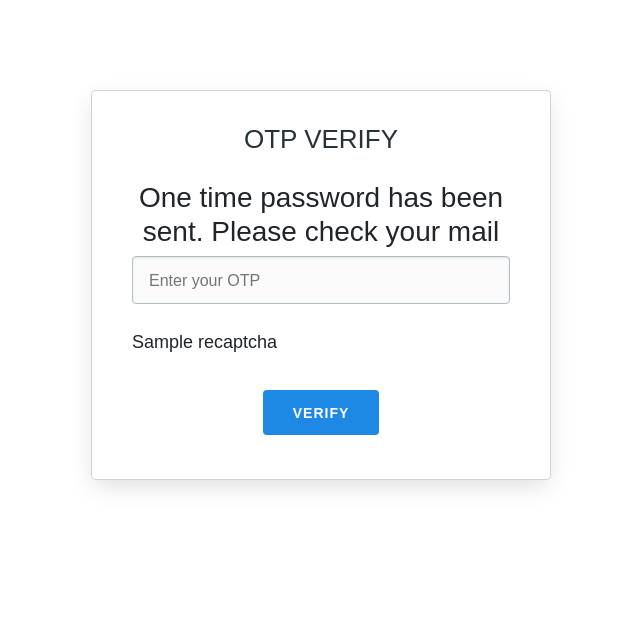
After one commit to sagartiwari07/flask-mongodb-user-login, a Flask app: template templates/verify.html in a window 1280 px wide. The commit adds this page. Shown: the top 629 px of the page, without its empty margins (319-959 px from the left). Run offline with Flask 2, Linux system fonts and the light colour scheme; the template is opened without the code that fills it: most values are stand-ins (such as "Sample title", 1, 10 or a date in 2020); some libraries are stand-ins or nearby versions.

Commit message:
First commit

```diff
--- a/app.py
+++ b/app.py
@@ -1,6 +1,8 @@
-from flask import Flask, render_template, url_for, request, session, redirect
+from flask import Flask, render_template, flash, url_for, request, session, redirect
 from flask_pymongo import PyMongo
-import bcrypt
+from flask_mail import Mail, Message
+from flask_recaptcha import ReCaptcha
+from random import randint
 
 app = Flask(__name__)
 app.secret_key = 'mysecret'
@@ -8,7 +10,39 @@ app.secret_key = 'mysecret'
 app.config['MONGO_DBNAME'] = 'userlogin'
 app.config['MONGO_URI'] = 'mongodb+srv://sangam:Workinflow1@userlogin.jzluw.mongodb.net/myFirstDatabase?retryWrites=true&w=majority'
 
+# Email Verification
+
+mail = Mail(app)
+
+app.config["MAIL_SERVER"] = 'smtp.gmail.com'
+app.config["MAIL_PORT"] = 465
+app.config["MAIL_USERNAME"] = 'sagartiwari.bmp@gmail.com'   # you have to give your email app password
+app.config['MAIL_PASSWORD'] = 'exmdmxjpfcabldyk'
+app.config['MAIL_USE_TLS'] = False
+app.config['MAIL_USE_SSL'] = True
+mail = Mail(app)
+otp = randint(000000, 999999)
+
+
+# Recaptcha Verification
+
+recaptcha = ReCaptcha(app=app)
+
+app.config.update(dict(
+    RECAPTCHA_ENABLED=True,
+    RECAPTCHA_SITE_KEY="6LeKOaMZAAAAAI7L6TVsZa9A2t6-9LDVYSVqX9ZP",
+    RECAPTCHA_SECRET_KEY="6LeKOaMZAAAAAKw9nhAjnpzrzrC3R0YYRf-kKDH1",
+))
+
+recaptcha = ReCaptcha()
+recaptcha.init_app(app)
+
+
+#Routes
+
+
 mongo = PyMongo(app)
+
 
 @app.route('/')
 def index():
@@ -17,21 +51,40 @@ def index():
 
     return render_template('index.html')
 
+
+
 @app.route('/login', methods=['POST'])
 def login():
     users = mongo.db.users
-    login_user = users.find_one({'email' : request.form['email']})
+    login_user = users.find_one({'email': request.form['email']})
 
     if login_user:
         if request.form['password'] == login_user['password']:
             session['email'] = request.form['email']
-            return redirect(url_for('index'))
+            email = request.form['email']
+            msg = Message(subject='otp', sender='sagartiwari.bmp@gmail.com', recipients=[email])
+            msg.body = str(otp)
+            mail.send(msg)
+            return render_template('verify.html')
 
     return 'Invalid username/password combination'
 
+
+
+@app.route('/validate', methods=['POST'])
+def validate():
+    user_otp = request.form['otp']
+    if otp == int(user_otp) and recaptcha.verify():
+        return render_template('dashboard.html')
+    return "<h3>Error Recaptcha or Invalid OTP</h3>"
+
+
+
 @app.route('/signout')
 def signout():
-  return render_template('index.html')
+    return render_template('index.html')
+
+
 
 if __name__ == '__main__':
     app.secret_key = 'mysecret'
--- a/templates/layout.html
+++ b/templates/layout.html
@@ -11,6 +11,7 @@
 
     <title>User Login</title>
 
+    <link href="{{ url_for('static', filename='css/bootstrap.min.css') }}" rel="stylesheet">
     <link href="{{ url_for('static', filename='css/styles.css') }}" rel="stylesheet">
 
 </head>
@@ -20,7 +21,7 @@
     {% block body %}{% endblock %}
 
     <script src="{{ url_for('static', filename='js/jquery.js') }}"></script>
-    <script src="{{ url_for('static', filename='js/script.js') }}"></script>
+    <script src="{{ url_for('static', filename='js/bootstrap.min.js') }}"></script>
 
 </body>
 
--- /dev/null
+++ b/templates/verify.html
@@ -0,0 +1,15 @@
+{% extends "layout.html" %}
+{% block body %}
+<div class="card-wrapper">
+    <div class="card">
+        <h1 class="center">OTP VERIFY</h1>
+        <form action="/validate" method="post">
+            <h3 class="center">One time password has been sent. Please check your mail</h3>
+            <label for="otp"></label>
+            <input type="otp" name="otp" placeholder="Enter your OTP" class="field" required>
+            {{ recaptcha }} <br/>
+            <input type="submit" value="Verify" class="btn">
+        </form>
+    </div>
+</div>
+{% endblock %}
```
Also changed, not shown: README.md (deleted).
